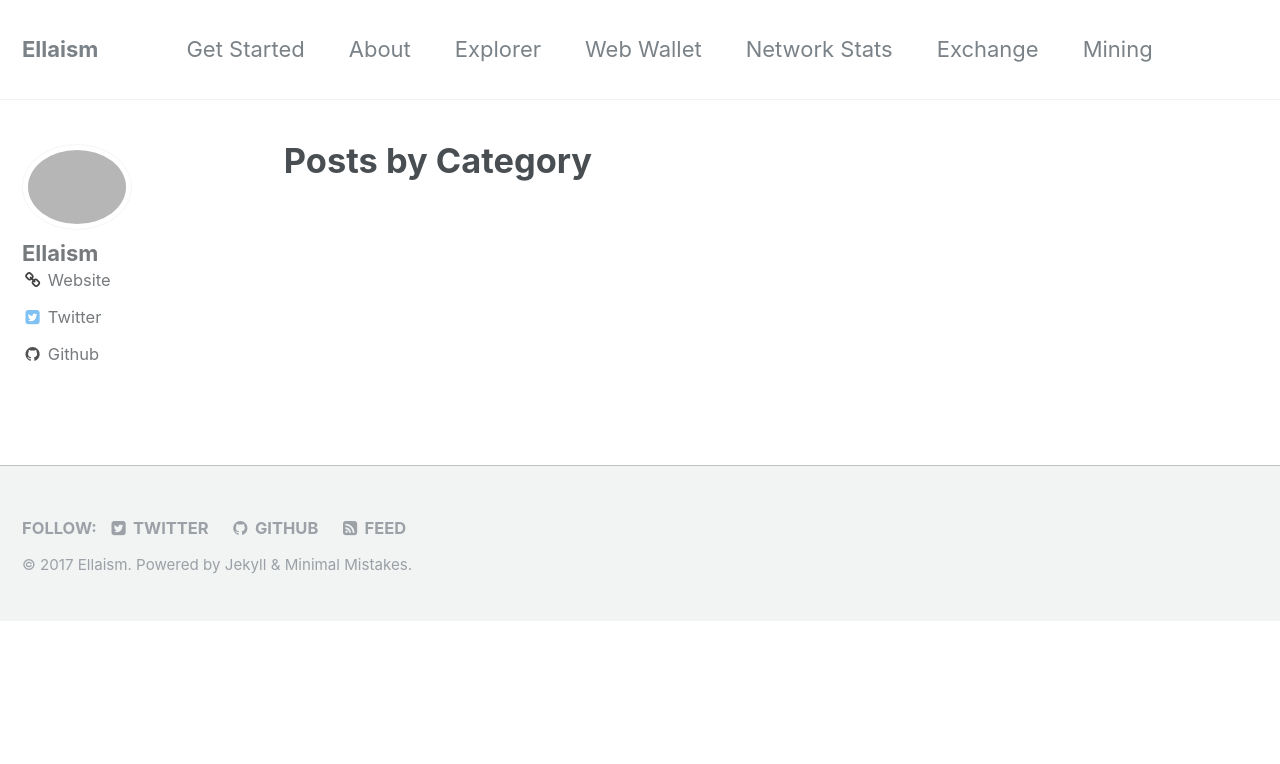
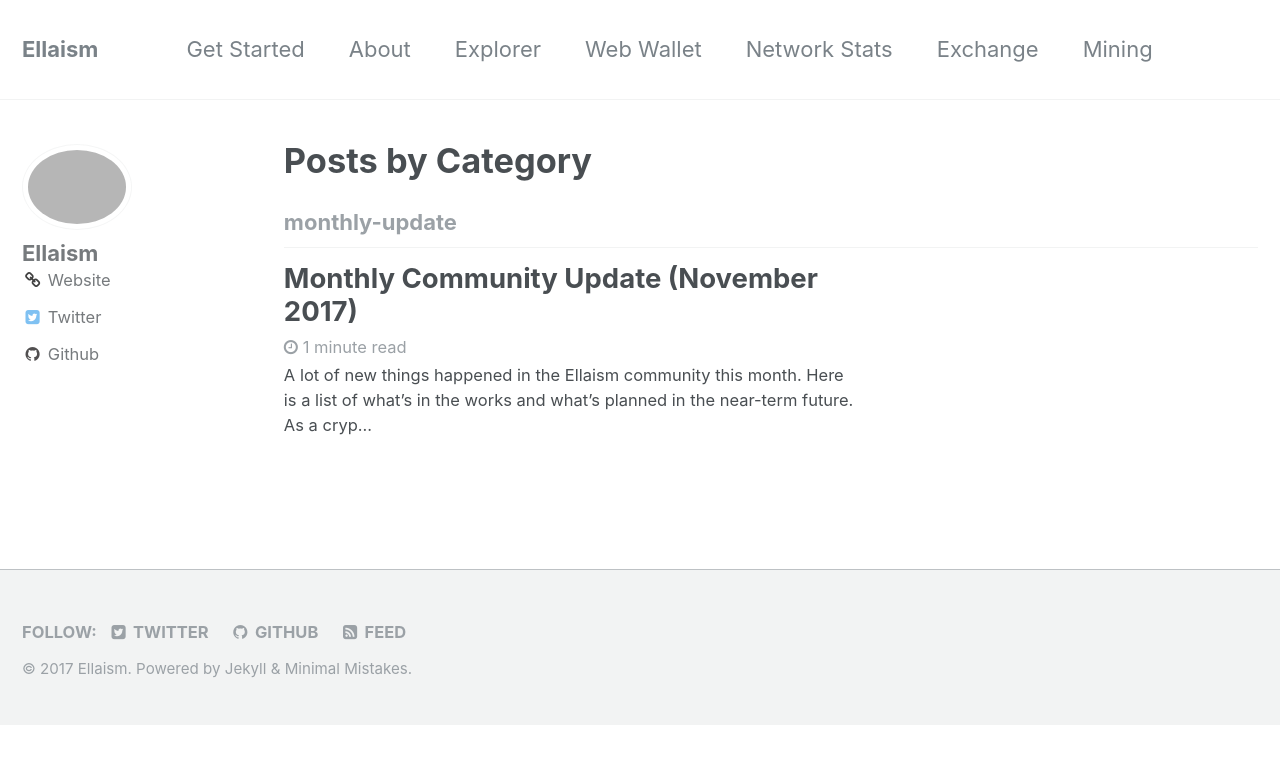
Before and after one commit to ellaism/ellaism.org, a Jekyll site: the page built from _pages/category-archive.html, in a window 1280 px wide. Shown: the top 764 px of the page. Built offline with Jekyll 4.4.1, drawn with Linux system fonts in a browser that asks for light colours; some of the changed lines change nothing that is shown.

Commit message:
Add november monthly update

```diff
--- a/_config.yml
+++ b/_config.yml
@@ -211,7 +211,7 @@
 
 
 # Outputting
-permalink: /:categories/:title/
+permalink: /:year/:month/:day/:title/
 # paginate: 5 # amount of posts to show
 # paginate_path: /page:num/
 timezone: America/New_York # http://en.wikipedia.org/wiki/List_of_tz_database_time_zones
--- /dev/null
+++ b/_posts/2017-11-30-monthly-update-nov-2017.md
@@ -0,0 +1,42 @@
+---
+title:  "Monthly Community Update (November 2017)"
+categories:
+  - monthly-update
+---
+
+A lot of new things happened in the Ellaism community this month. Here is a list of what's in the works and what's planned in the near-term future. As a cryptocurrency without pre-mine or dev fees, we need your help. Join the [Discord](https://discord.gg/66Pn9jn) server and [learn how to get involved](https://github.com/ellaism/meta) in Ellaism developments.
+
+## Wallets and Explorers
+
+* A new [Chrome Extension Wallet](https://chrome.google.com/webstore/detail/myellawallet/bgfofdgebpphdhddggaggeafenegbjef) is being developed.
+* You can now use Trezor hardware wallet through the [Web Wallet](https://ellaism.github.io/ellawallet) interface.
+* @Riddlez666 is working on a desktop wallet called [ellagem](https://github.com/ellaism-io/ellagem).
+* A new [explorer](https://explorer.ellaism.org) with transaction history was deployed. Works are now on restoring the contract validation functionality.
+
+## Pool Softwares and Servers
+
+* We spent some time on setting up proper monitoring and alert system for [ellaism.org](https://ellaism.org) servers. The explorer, Ellaism Dev Pool, BTC relay fetchd and the JSON API has been running stably without major interruption for over a month.
+* A modified version of [open-ethereum-pool](https://github.com/ellaism/community-pool) is released to support async share submission for multi-continental pool setups.
+* @DaCHRIS is actively maintaining the [community-pool](https://github.com/ellaism/community-pool) repository.
+
+## Full Nodes
+
+* Two new versions of [go-ellaism](https://github.com/ellaism/go-ellaism) were released.
+
+## Websites and Dapps
+
+* @MakeMoneyOz is developing a [CarbonVote](http://vote.ellaism.io/) dapp for Ellaism.
+* We released a new version of the website, with help from @Riddlez666, @plenarius, @alantucker and @wallermadev.
+
+## Community and Finance
+
+* Community Fund balance: 6,036 ELLA, maintained by @CountCryptula.
+* [Dev Fund Financial Report](https://github.com/ellaism/meta/blob/master/finance/2017-11.md).
+* [ellaism.org November Traffic Stats](https://imgur.com/gallery/aumlS).
+* Ellaism now has a [Discourse forum](https://board.ellaism.io/).
+* @Riddlez666 created a [Trello board](https://trello.com/b/JpFbNLdB/ellaismorg) for organizing Ellaism-related issues.
+* Many developers volunteered to join, including @DaCHRIS, @Riddlez666, @WallerMaDev, @alantucker, @MakeMoneyOz and @Hawking.
+
+## Exchanges and Ecosystems
+
+* [Bisq](https://bisq.network/), a decentralized P2P exchange, added Ellaism support.
```
